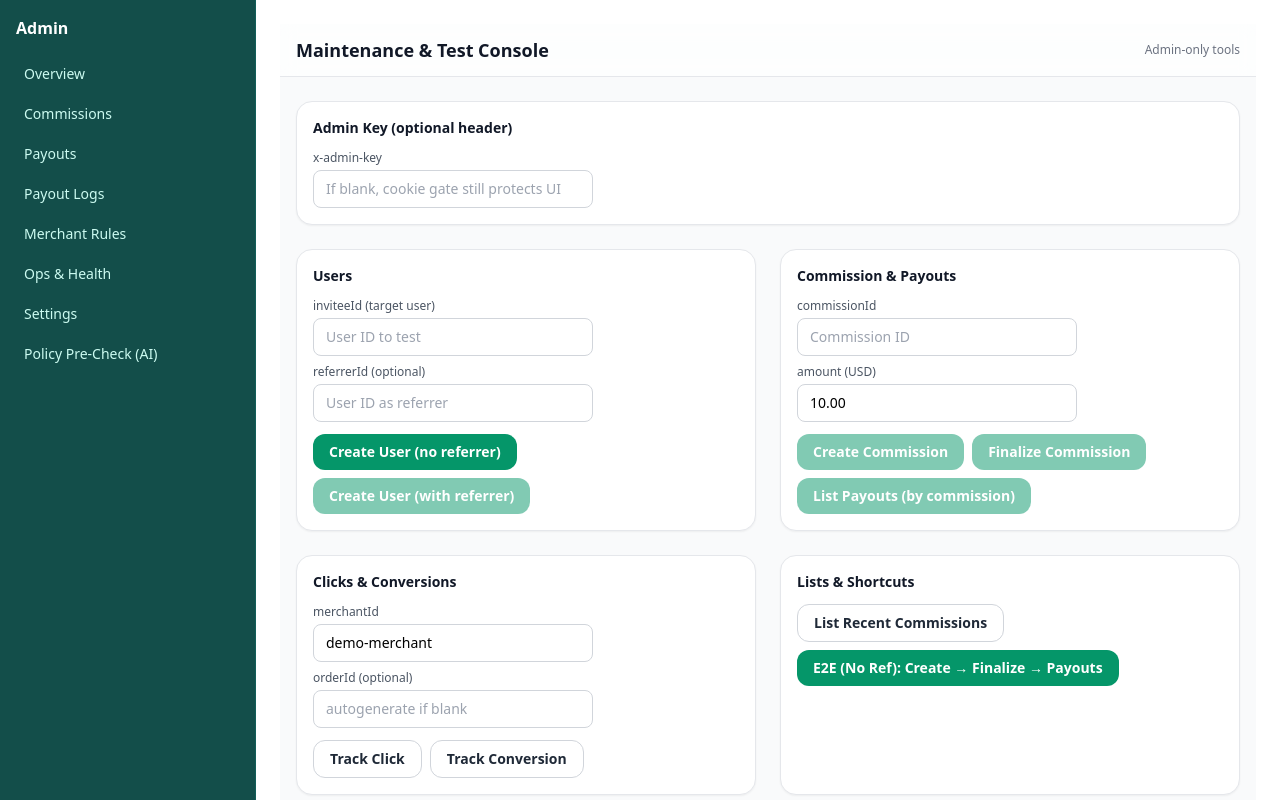
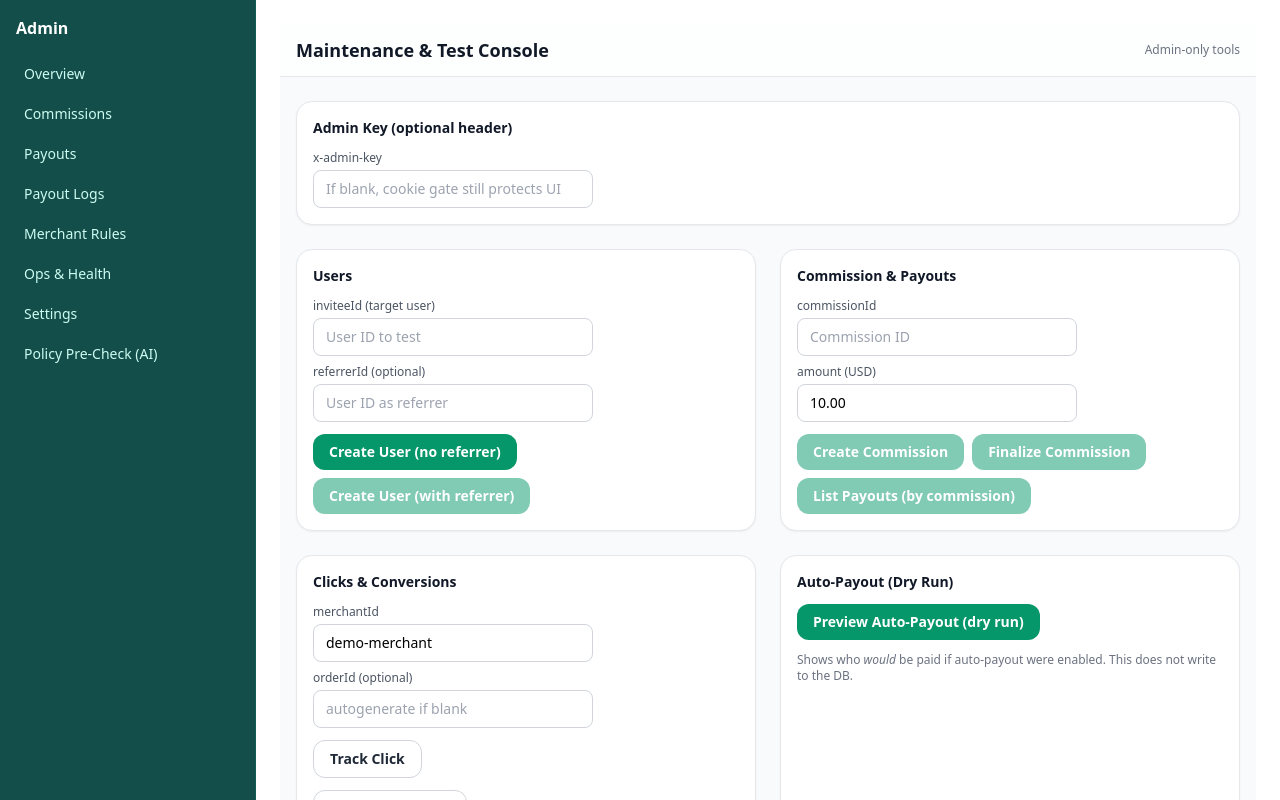
Before and after one commit to begintolern/Linkmint, a Next.js app: page /admin/maintenance in a window 1280 px wide. Shown: the top 800 px of the page. Built offline with nearby package versions, Linux system fonts and the light colour scheme.

Commit message:
Admin console: add Auto-Payout dry-run preview button

```diff
--- a/app/admin/maintenance/page.tsx
+++ b/app/admin/maintenance/page.tsx
@@ -249,6 +249,20 @@ export default function MaintenancePage() {
     }
   }
 
+  // --- NEW: Auto-Payout Dry Run Preview ---
+  async function previewAutoPayout() {
+    setBusy(true);
+    try {
+      const res = await safeFetch(
+        "/api/admin/cron/auto-payout-run?take=50&dryRun=1",
+        { headers: { ...(adminKey ? { "x-admin-key": adminKey } : {}) } }
+      );
+      j(res);
+    } finally {
+      setBusy(false);
+    }
+  }
+
   async function e2eNoRef() {
     setBusy(true);
     try {
@@ -360,10 +374,24 @@ export default function MaintenancePage() {
               <Button kind="ghost" onClick={trackClick} disabled={busy}>
                 Track Click
               </Button>
+            </Row>
+            <Row>
               <Button kind="ghost" onClick={trackConversion} disabled={busy}>
                 Track Conversion
               </Button>
             </Row>
+          </Box>
+
+          {/* NEW: Auto-Payout Preview panel */}
+          <Box title="Auto-Payout (Dry Run)">
+            <Row>
+              <Button onClick={previewAutoPayout} disabled={busy}>
+                Preview Auto-Payout (dry run)
+              </Button>
+            </Row>
+            <p className="text-xs text-gray-500">
+              Shows who <em>would</em> be paid if auto-payout were enabled. This does not write to the DB.
+            </p>
           </Box>
 
           <Box title="Lists & Shortcuts">
```
